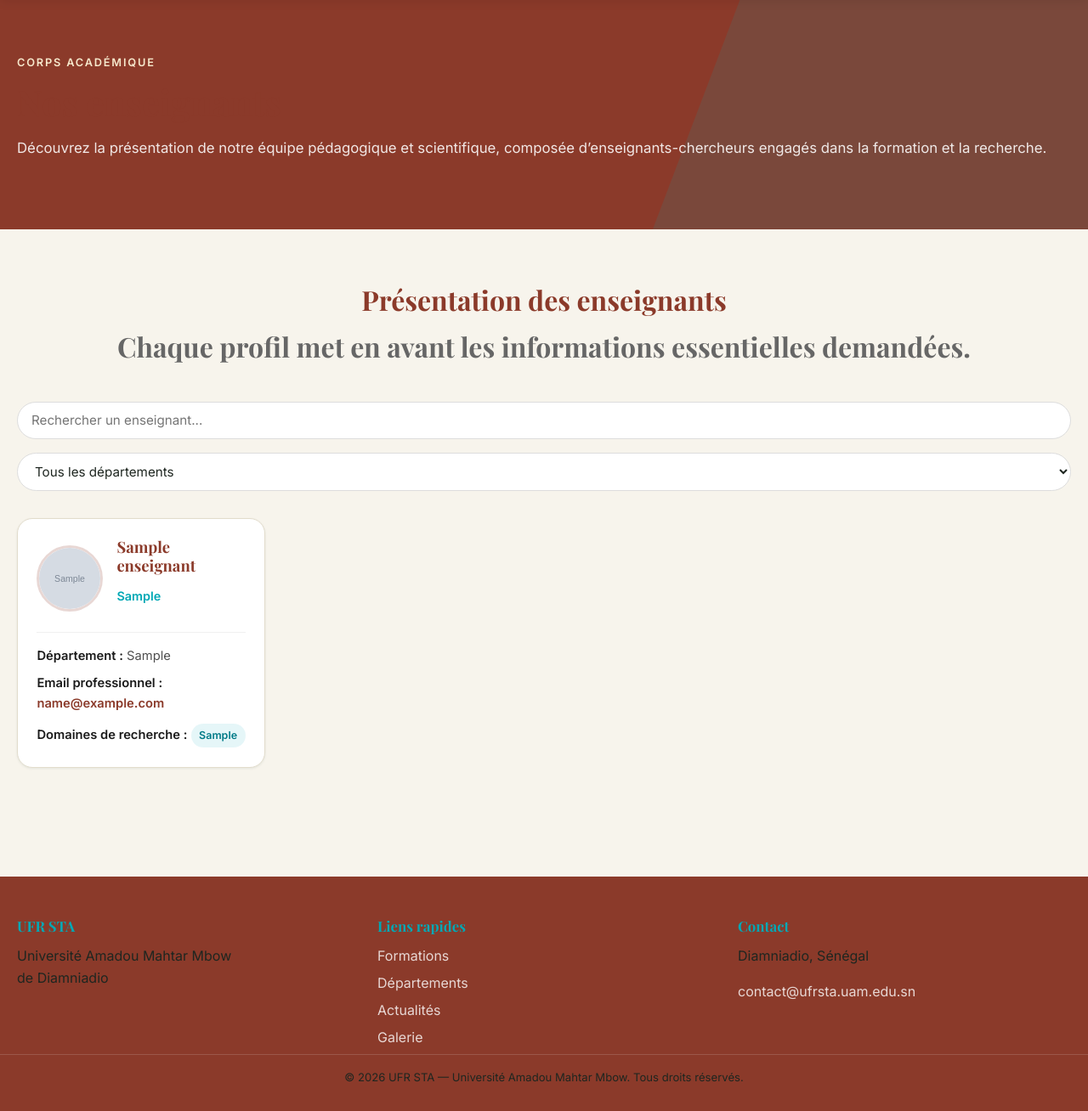
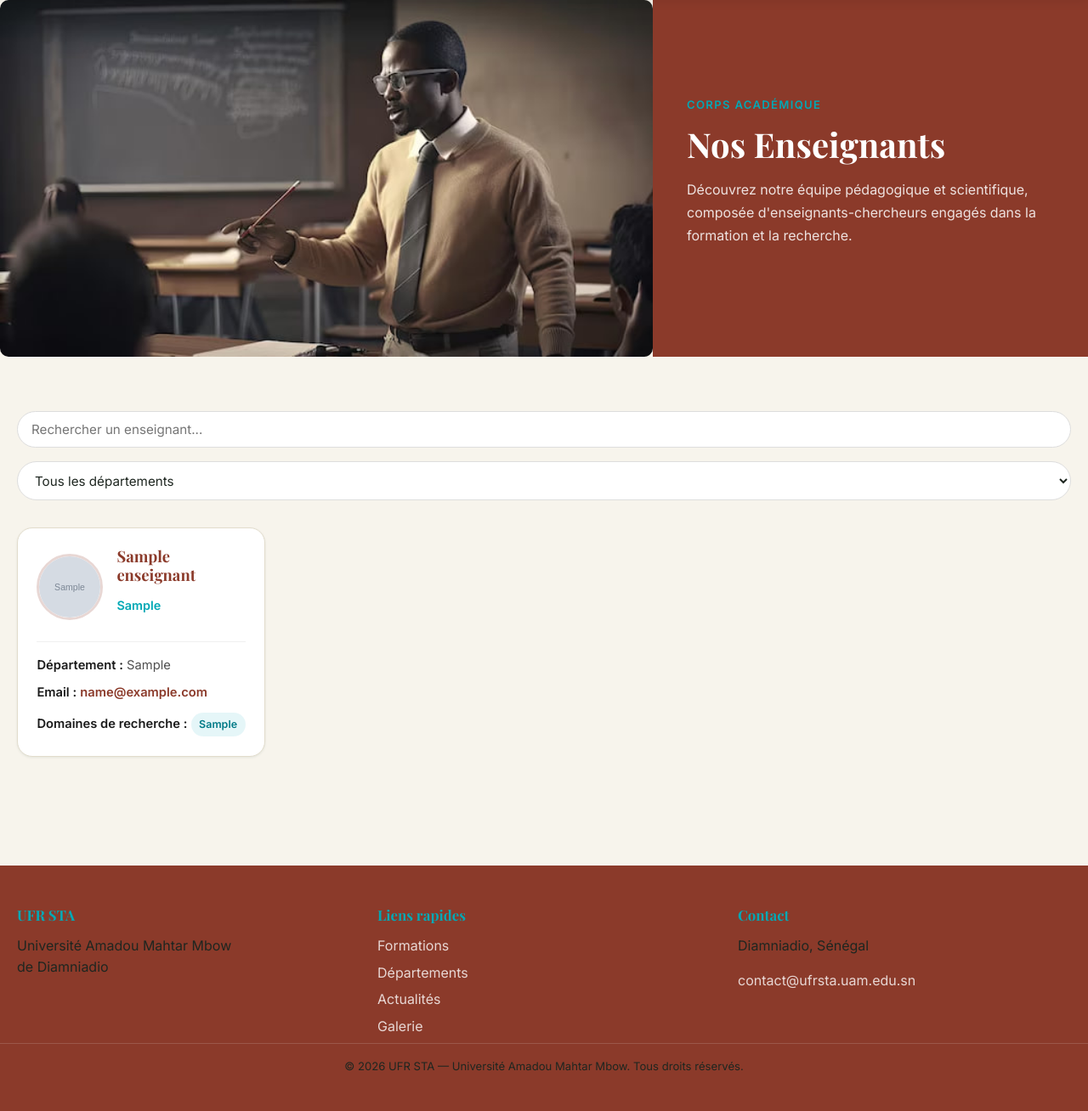
Before and after one commit to Jaaneh-1/ufr-sta, a Flask app: page /enseignants in a window 1280 px wide. Shown: the part 52-1360 px from the top of the page at 85% size. After the commit the page ends 1313 px from the top, so only its background shows below. Run offline with Flask 3, Linux system fonts and the light colour scheme; tables that the repository leaves empty hold one stand-in row (values such as "Sample post"); grey boxes marked "Sample" are stand-in pictures.

Commit message:
feat: page finalisée avec enseignant

```diff
--- a/templates/admin/index.html
+++ b/templates/admin/index.html
@@ -60,7 +60,7 @@
     </a>
 
     <a href="{{ url_for('admin_enseignants') }}" class="admin-hero-card">
-      <img src="{{ url_for('static', filename='images/admin_galerie.jpg') }}" alt="Enseignants" class="admin-hero-img" onerror="this.style.display='none'">
+      <img src="{{ url_for('static', filename='images/ad.jpg') }}" alt="Enseignants" class="admin-hero-img" onerror="this.style.display='none'">
       <div class="admin-hero-overlay"></div>
       <div class="admin-hero-content">
         <div class="admin-hero-icon">
--- a/templates/enseignants.html
+++ b/templates/enseignants.html
@@ -2,24 +2,27 @@
 {% block title %}Enseignants — UFR STA{% endblock %}
 
 {% block content %}
-<section class="page-hero">
-  <div class="container page-hero-inner">
-    <p class="hero-eyebrow">Corps académique</p>
-    <h1 class="page-hero-titre">Nos enseignants</h1>
-    <p class="page-hero-desc">
-      Découvrez la présentation de notre équipe pédagogique et scientifique,
-      composée d’enseignants-chercheurs engagés dans la formation et la recherche.
+
+<!-- ========== BANNIÈRE ENSEIGNANTS ========== -->
+<section class="dept-banniere-split">
+  <div class="dept-banniere-img-side">
+    <img src="{{ url_for('static', filename='images/banniere_enseignants.jpg') }}"
+         alt="Enseignants UFR STA"
+         class="dept-banniere-photo"
+         onerror="this.style.display='none'">
+  </div>
+  <div class="dept-banniere-texte-side">
+    <p class="dept-slide-eyebrow">Corps académique</p>
+    <h1 class="dept-slide-titre">Nos Enseignants</h1>
+    <p class="dept-slide-desc">
+      Découvrez notre équipe pédagogique et scientifique, composée d'enseignants-chercheurs
+      engagés dans la formation et la recherche.
     </p>
   </div>
 </section>
 
 <section class="section">
   <div class="container">
-    <div class="section-title" style="text-align:center; margin-bottom:2rem;">
-      <h2 class="section-title">Présentation des enseignants</h2>
-      <p class="section-subtitle">Chaque profil met en avant les informations essentielles demandées.</p>
-    </div>
-
     <div class="enseignants-toolbar">
       <input type="search" id="enseignant-search" class="enseignant-search" placeholder="Rechercher un enseignant..." aria-label="Rechercher un enseignant">
       <select id="enseignant-departement" class="enseignant-select" aria-label="Filtrer par département">
@@ -34,7 +37,7 @@
     <div class="cards-grid" id="enseignants-grid">
       {% if enseignants %}
         {% for enseignant in enseignants %}
-        <article class="card reveal enseignant-card" data-departement="{{ enseignant.departement }}">
+        <article class="card enseignant-card" data-departement="{{ enseignant.departement }}">
           <div class="card-body">
             <div class="enseignant-profile">
               {% if enseignant.photo %}
@@ -49,7 +52,7 @@
             </div>
             <div class="enseignant-details">
               <div><strong>Département :</strong> {{ enseignant.departement }}</div>
-              <div><strong>Email professionnel :</strong> <a href="mailto:{{ enseignant.email }}">{{ enseignant.email }}</a></div>
+              <div><strong>Email :</strong> <a href="mailto:{{ enseignant.email }}">{{ enseignant.email }}</a></div>
               <div><strong>Domaines de recherche :</strong>
                 <div class="enseignant-domaines">
                   {% for domaine in enseignant.domaines.split(',') %}
@@ -62,11 +65,12 @@
         </article>
         {% endfor %}
       {% else %}
-        <p style="color:#666;">Aucun enseignant n’est encore enregistré.</p>
+        <p style="color:#666;">Aucun enseignant n'est encore enregistré.</p>
       {% endif %}
     </div>
   </div>
 </section>
+
 {% endblock %}
 
 {% block extra_js %}
@@ -80,7 +84,6 @@
   if (!grid || !cards.length) return;
 
   const emptyState = document.createElement('p');
-  emptyState.className = 'enseignant-empty';
   emptyState.textContent = 'Aucun enseignant ne correspond à votre recherche.';
   grid.appendChild(emptyState);
   emptyState.hidden = true;
@@ -89,17 +92,13 @@
     const query = (searchInput?.value || '').trim().toLowerCase();
     const dept = (deptSelect?.value || 'all').toLowerCase();
     let visibleCount = 0;
-
     cards.forEach(card => {
       const text = (card.textContent || '').toLowerCase();
       const cardDept = (card.getAttribute('data-departement') || '').toLowerCase();
-      const matchesSearch = !query || text.includes(query);
-      const matchesDept = dept === 'all' || cardDept === dept;
-      const show = matchesSearch && matchesDept;
+      const show = (!query || text.includes(query)) && (dept === 'all' || cardDept === dept);
       card.style.display = show ? '' : 'none';
       if (show) visibleCount++;
     });
-
     emptyState.hidden = visibleCount !== 0;
   }
 
```
Also changed, not shown: static/css/style.css (+34 -1 lines), templates/galerie.html (+35 -0 lines), static/images/ad.jpg (added), static/images/banniere_enseignants.jpg (added), static/images/dahirou.jpg (added), static/images/seny.jpg (added), static/uploads/enseignants/dr._alioune_coulibaly_7.jpg (added), static/uploads/enseignants/dr._ndao_10.jpg (added), static/uploads/enseignants/dr._sakho_9.jpg (added), static/uploads/enseignants/dr._siny_ndoye_12.jpg (added), static/uploads/enseignants/dr._sow_8.jpg (added), static/uploads/enseignants/pr._amadou_dahirou_gueye_11.jpg (added).
